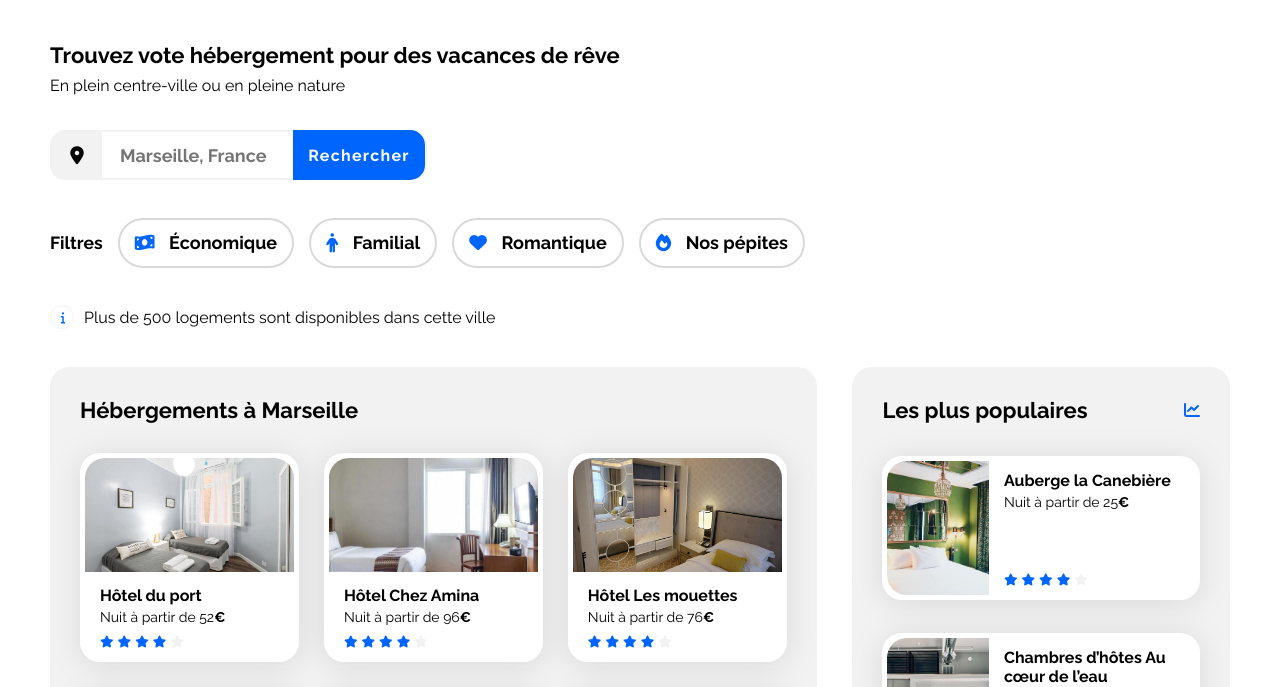
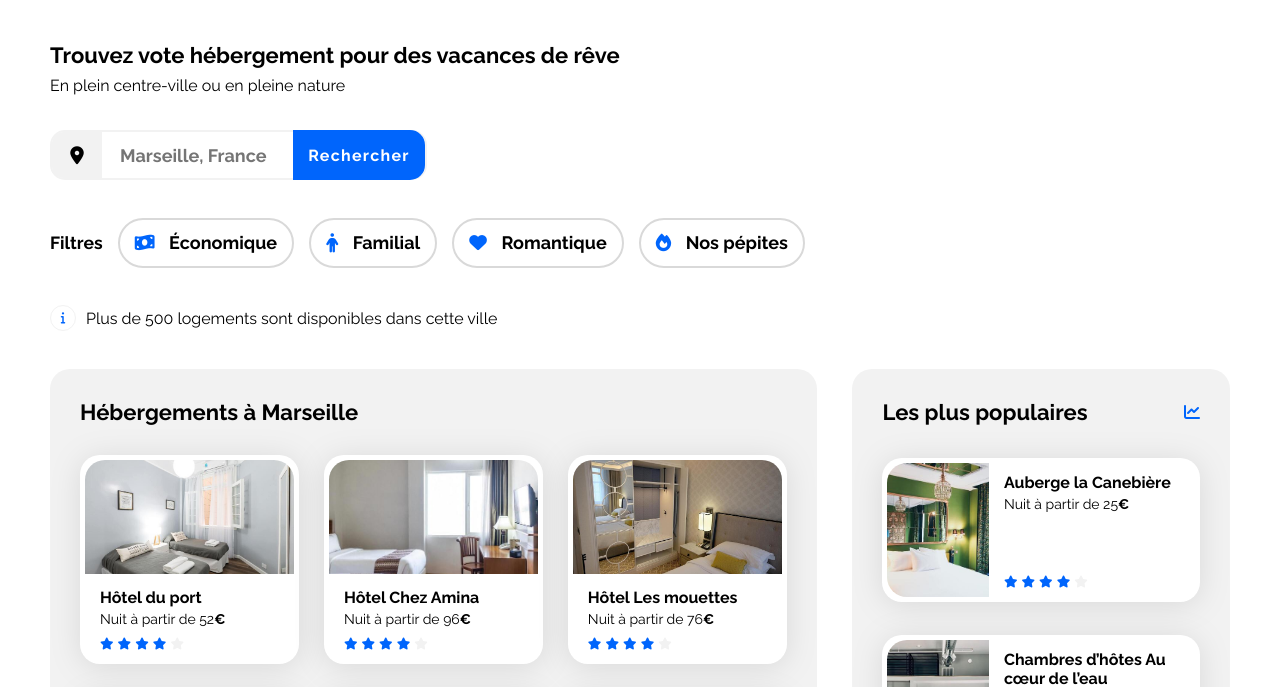
Before and after one commit to Leonardolvq/Booki, a plain HTML site: page index.html in a window 1280 px wide. Shown: the part 66-753 px from the top of the page. Drawn offline with Linux system fonts and the light colour scheme.

Commit message:
correction icon i = infos

```diff
--- a/css/style.css
+++ b/css/style.css
@@ -278,10 +278,8 @@ input[value="Rechercher"]{
 
 .fa-info{
     border: solid 1px #F2F2F2;
-    border-radius: 50px;
+    border-radius: 100%;
     margin-right: 10px;
-    width: 24px;
-    height: 24px;
 }
 
 #fa-person{
```
